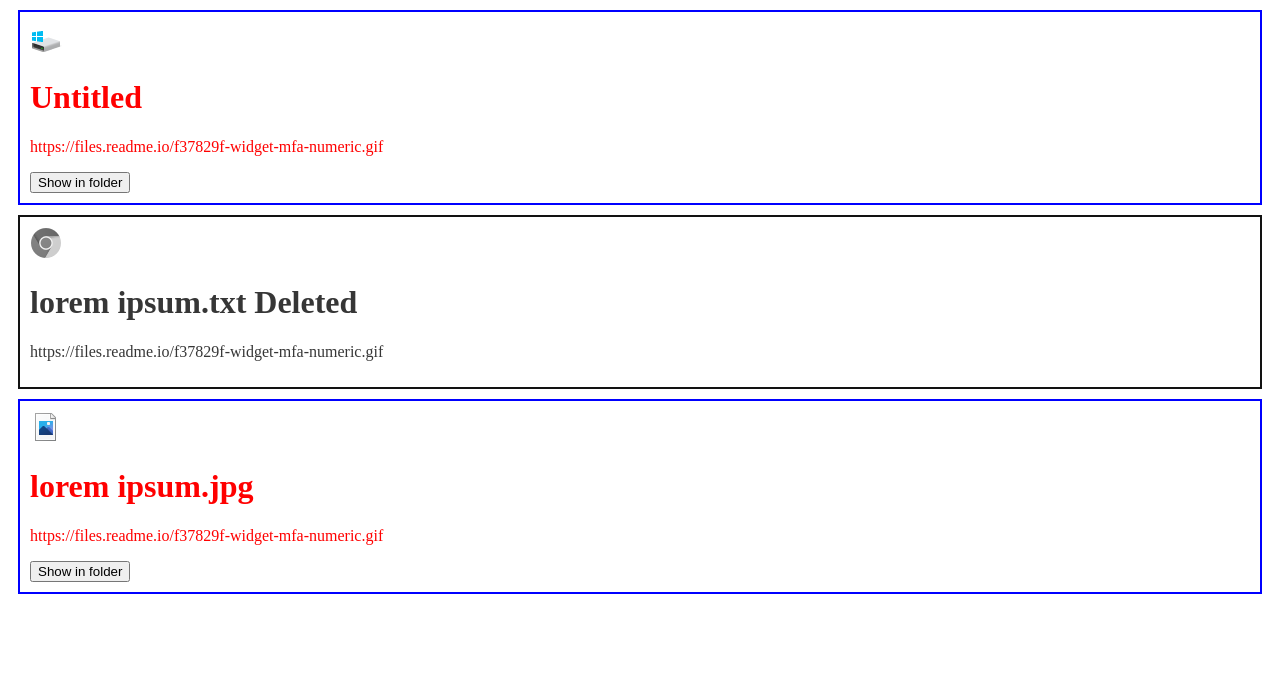
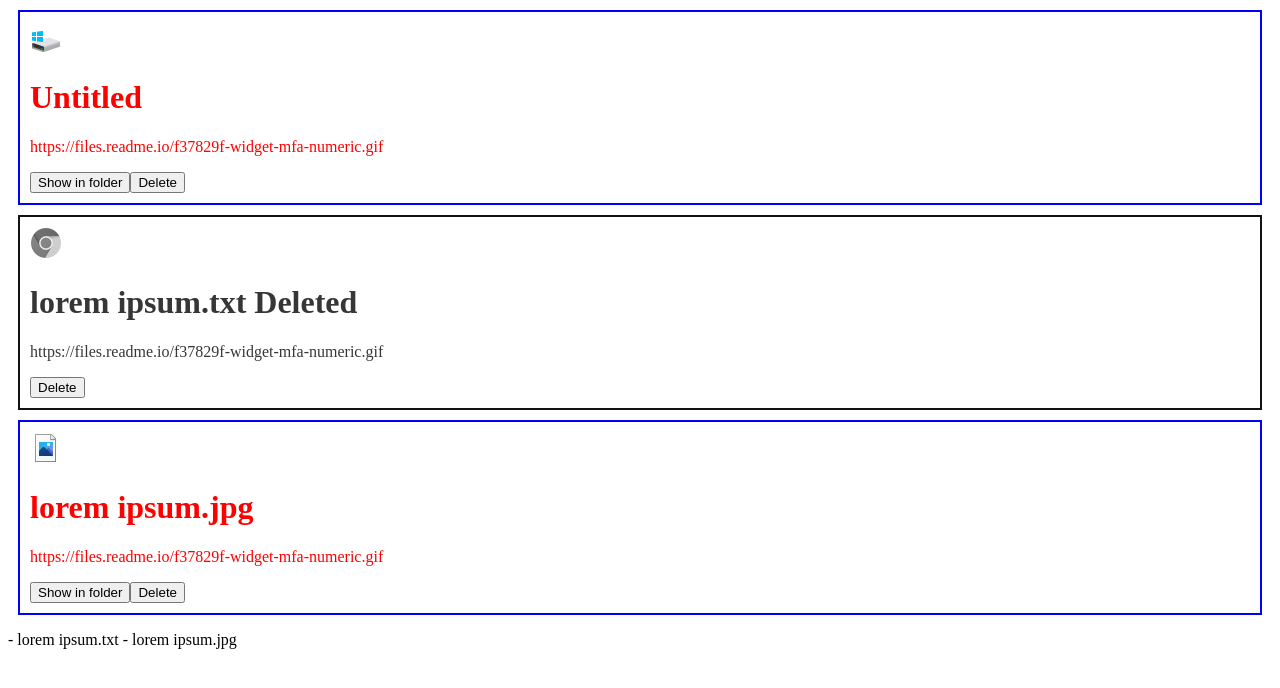
Before and after one commit to sebasgavi/211-adv-react-intro, a React (Create React App) app: page / in a window 1280 px wide. Shown: the top 688 px of the page. Built offline with nearby package versions, Linux system fonts and the light colour scheme.

Commit message:
state ussage

```diff
--- /dev/null
+++ b/src/components/Count/Count.tsx
@@ -0,0 +1,16 @@
+import React from 'react';
+
+interface CountProps {
+  count: number;
+  onDecrease: () => void;
+  onIncrease: () => void;
+}
+
+export const Count: React.FC<CountProps> = ({ count, onDecrease, onIncrease }) => {
+
+  return <div>
+    <button onClick={onDecrease}>-</button>
+    {count}
+    <button onClick={onIncrease}>+</button>
+  </div>;
+}
--- a/src/components/DownloadItem/DownloadItem.tsx
+++ b/src/components/DownloadItem/DownloadItem.tsx
@@ -7,9 +7,11 @@ interface DownloadItemProps {
   remoteUrl: string;
   localUrl: string;
   deleted?: boolean;
+  onDelete: () => void;
+  onSoftDelete: () => void;
 }
 
-export const DownloadItem: React.FC<DownloadItemProps> = ({ remoteUrl, localUrl, name, deleted }) => {
+export const DownloadItem: React.FC<DownloadItemProps> = ({ remoteUrl, localUrl, name, deleted, onDelete, onSoftDelete }) => {
 
   const imageSrc = getImageSrcFromFilename(name);
 
@@ -17,6 +19,7 @@ export const DownloadItem: React.FC<DownloadItemProps> = ({ remoteUrl, localUrl,
     <img src={imageSrc} alt=""/>
     <h1>{name || 'Untitled'} {deleted && 'Deleted'}</h1>
     <p>{remoteUrl}</p>
-    {!deleted && <button>Show in folder</button>}
+    {!deleted && <button onClick={onSoftDelete}>Show in folder</button>}
+    <button onClick={onDelete}>Delete </button>
   </div>);
 }
--- a/src/containers/App/App.tsx
+++ b/src/containers/App/App.tsx
@@ -1,15 +1,16 @@
 import React from 'react';
+import { Count } from '../../components/Count/Count';
 import { DownloadItem } from '../../components/DownloadItem/DownloadItem';
 
-const downloads = [
+const initialDownloads = [
   {
-    id: 0,
+    id: 10,
     remoteUrl: 'https://files.readme.io/f37829f-widget-mfa-numeric.gif',
     localUrl: 'C:/algo',
     date: 3456789097,
   },
   {
-    id: 1,
+    id: 5,
     filename: 'lorem ipsum.txt',
     remoteUrl: 'https://files.readme.io/f37829f-widget-mfa-numeric.gif',
     localUrl: 'C:/Users/user/Downloads/FigmaSetup.exe',
@@ -17,7 +18,7 @@ const downloads = [
     date: 3456789097,
   },
   {
-    id: 2,
+    id: 200,
     filename: 'lorem ipsum.jpg',
     remoteUrl: 'https://files.readme.io/f37829f-widget-mfa-numeric.gif',
     localUrl: 'C:/Users/user/Downloads/FigmaSetup.exe',
@@ -26,15 +27,50 @@ const downloads = [
 ];
 
 export const App = () => {
+
+  const [ downloads, setDownloads ] = React.useState(initialDownloads);
+
+  const handleDelete = (id: number) => {
+    const copy = downloads.slice();
+    const index = copy.findIndex((elem) => {
+      return elem.id === id;
+    });
+    copy.splice(index, 1);
+    setDownloads(copy);
+    console.log('delete', id);
+  }
+
+  const handleSoftDelete = (id: number) => {
+    const copy = downloads.slice();
+    const index = copy.findIndex((elem) => {
+      return elem.id === id;
+    });
+    copy[index].deleted = true;
+    setDownloads(copy);
+    console.log('soft delete', id);
+  }
+
   return (<main>
     {downloads.map(({ filename, remoteUrl, localUrl, deleted, id }) => {
+      const intermediateDelete = () => {
+        handleDelete(id);
+      }
+      const intermediateSoftDelete = () => {
+        handleSoftDelete(id);
+      }
       return <DownloadItem
         key={id}
         name={filename}
         remoteUrl={remoteUrl}
         localUrl={localUrl}
         deleted={deleted}
+        onDelete={intermediateDelete}
+        onSoftDelete={intermediateSoftDelete}
         />;
     })}
+
+    <p>
+      {downloads.map(({ filename }) => filename).join(' - ')}
+    </p>
   </main>);
 }
```
